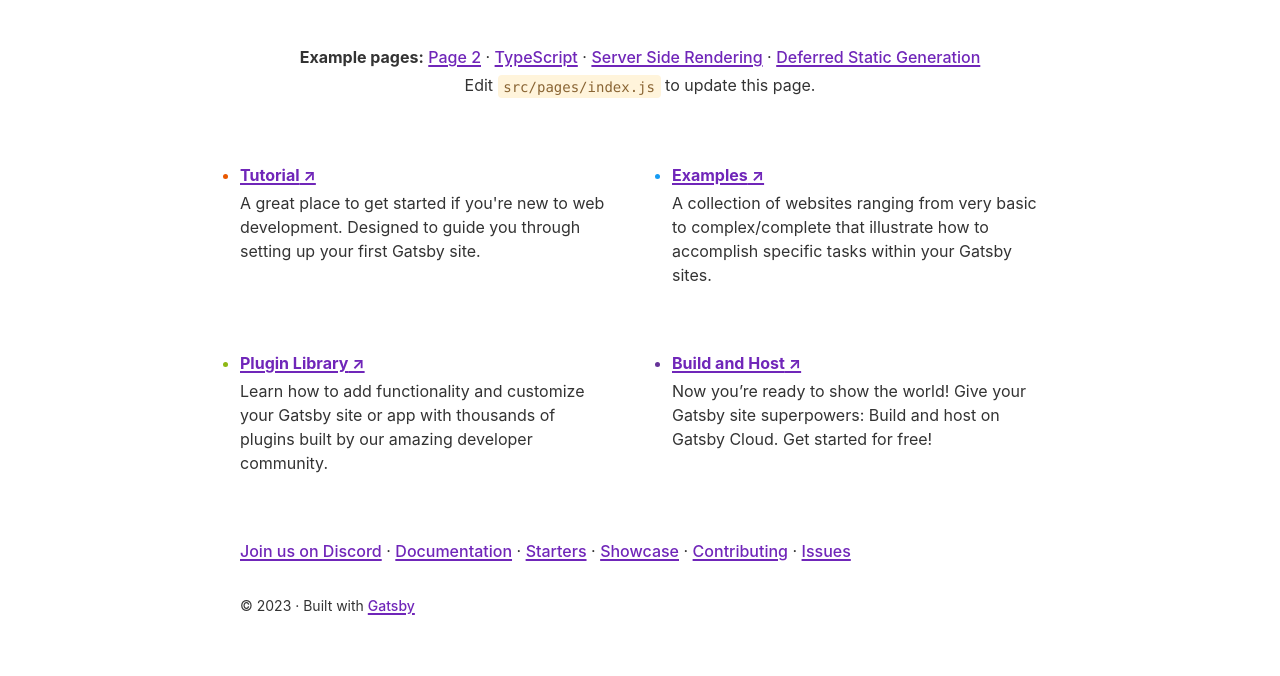
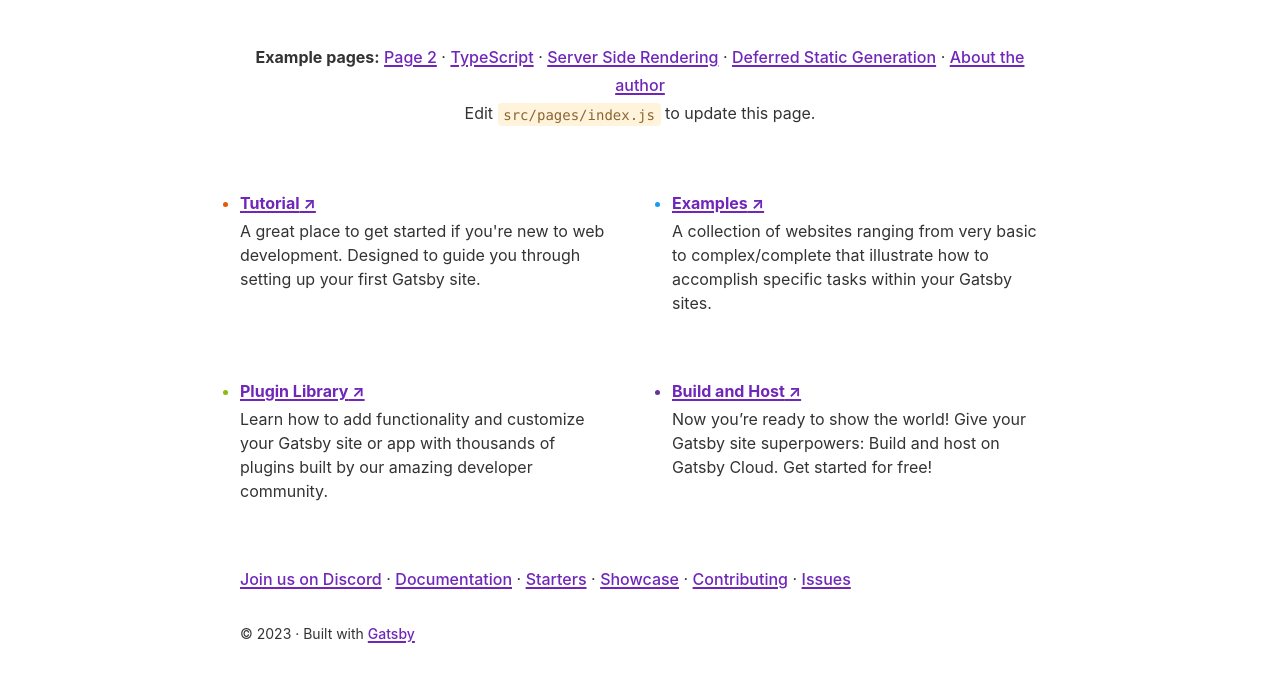
Before and after one commit to Jon-117/worldbuilderapp, a Gatsby site in the folder Worldbuilder/: page / in a window 1280 px wide. Shown: the part 211-887 px from the top of the page. Before the commit the page ends 859 px from the top, so only its background shows below. Built offline with nearby package versions, Linux system fonts and the light colour scheme; Gatsby itself is replaced by a stand-in of ours.

Commit message:
added link to home page

```diff
--- a/Worldbuilder/src/pages/about.js
+++ b/Worldbuilder/src/pages/about.js
@@ -1,4 +1,5 @@
 import * as React from 'react'
+import { Link } from 'gatsby'
 
 // Step 2: Define your component
 const AboutPage = () => {
@@ -6,6 +7,7 @@
     <main>
       <h1>About Me</h1>
       <p>Hi there! I'm the proud creator of this site, which I built with Gatsby.</p>
+      <Link to="/">Back to Home</Link>
     </main>
   )
 }
--- a/Worldbuilder/src/pages/index.js
+++ b/Worldbuilder/src/pages/index.js
@@ -44,6 +44,7 @@
   { text: "TypeScript", url: "using-typescript" },
   { text: "Server Side Rendering", url: "using-ssr" },
   { text: "Deferred Static Generation", url: "using-dsg" },
+  { text: "About the author", url: "about"},
 ]
 
 const moreLinks = [
```
